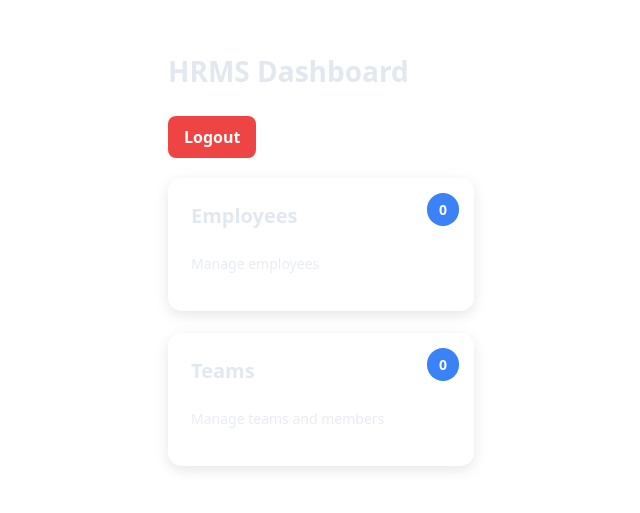
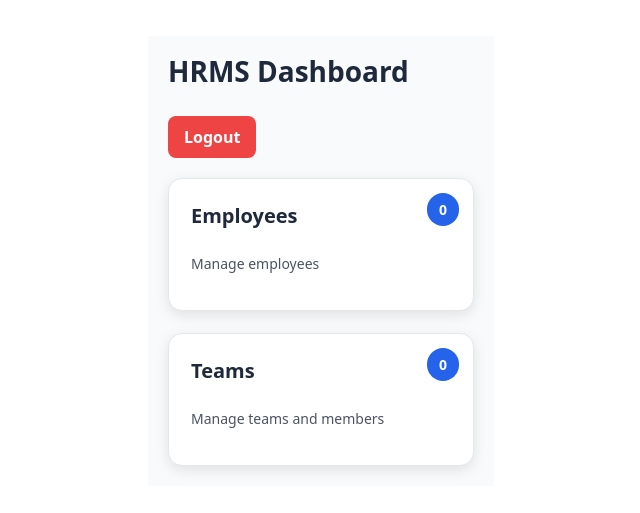
Before and after one commit to karthik1Srigadha/hrms-fullstack, a React app in the folder frontend/: page / in a window 1280 px wide. Shown: the part 139-652 px from the top of the page, without its empty margins (319-959 px from the left). Built offline with nearby package versions, Linux system fonts and the light colour scheme; no server answers; sample sign-in values are in the browser's storage; the HTML template or start-up script is replaced by a standard one.

Commit message:
Initial HRMS project

```diff
--- a/frontend/src/pages/Styles/Dashboard.css
+++ b/frontend/src/pages/Styles/Dashboard.css
@@ -100,3 +100,41 @@
   font-size: 14px;
   font-weight: bold;
 }
+/* ------------------------------ */
+/* 🌞 LIGHT MODE FIXES            */
+/* ------------------------------ */
+@media (prefers-color-scheme: light) {
+
+  .dashboard-page {
+    background: #f8fafc;
+    color: #111827;
+  }
+
+  .dashboard-header h1 {
+    color: #1e293b;
+  }
+
+  .dashboard-card {
+    background: #ffffff;
+    color: #1e293b;
+    border: 1px solid #e5e7eb;
+  }
+
+  .dashboard-card:hover {
+    background: #f1f5f9;
+  }
+
+  .count-badge {
+    background: #2563eb;
+    color: white;
+  }
+
+  .logout-btn {
+    background: #ef4444;
+    color: #fff;
+  }
+
+  .logout-btn:hover {
+    background: #dc2626;
+  }
+}
```
